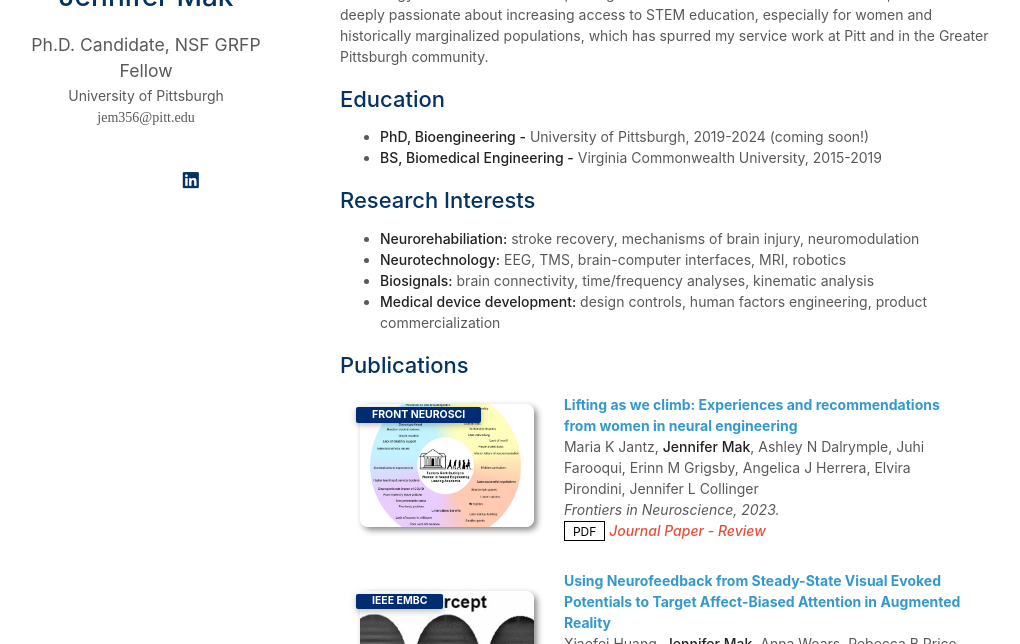
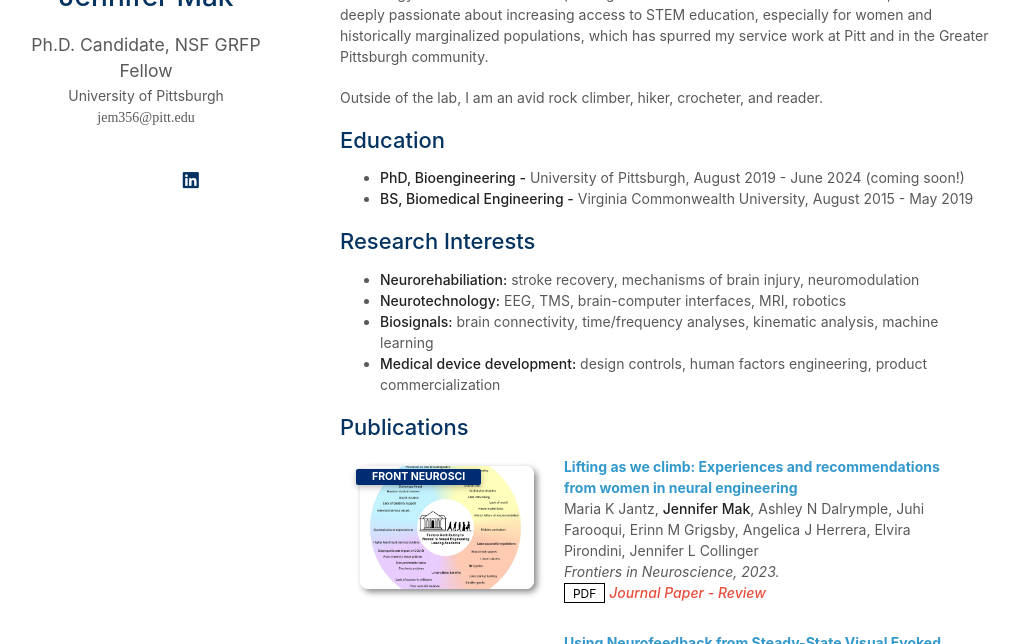
Before and after one commit to jennifer-mak/jennifer-mak, a Jekyll site: the page built from index.md, in a window 1280 px wide and 900 px high, cut to the strip 256-900 px from the top of the window. Shown: the whole strip, without its empty margins (130-1150 px from the left). Built offline with Jekyll 4.4.1, drawn with Linux system fonts in a browser that asks for light colours; nearby versions of some CDN libraries; a style sheet for code colours, icons or effects is not loaded; our own code applies the rules of GitHub Pages for plain Markdown files.

Commit message:
Update index.md

```diff
--- a/index.md
+++ b/index.md
@@ -6,15 +6,17 @@ layout: homepage
 
 Welcome to my page! I am currently in my fifth year of my PhD in Bioengineering at the University of Pittsburgh where I am a member of the Rehab Neural Engineering Labs under Dr. George Wittenberg. My thesis work is on understanding the brain mechanisms involved in the attention (spatial neglect) and motor (upper limb hemiparesis) deficits after stroke, and building technology-driven methods for improving stroke rehabilitation. Outside of research, I am also deeply passionate about increasing access to STEM education, especially for women and historically marginalized populations, which has spurred my service work at Pitt and in the Greater Pittsburgh community.
 
+Outside of the lab, I am an avid rock climber, hiker, crocheter, and reader.
+
 ## Education
-- **PhD, Bioengineering -** University of Pittsburgh, 2019-2024 (coming soon!)
-- **BS, Biomedical Engineering -** Virginia Commonwealth University, 2015-2019
+- **PhD, Bioengineering -** University of Pittsburgh, August 2019 - June 2024 (coming soon!)
+- **BS, Biomedical Engineering -** Virginia Commonwealth University, August 2015 - May 2019
 
 ## Research Interests
 
 - **Neurorehabiliation:** stroke recovery, mechanisms of brain injury, neuromodulation
 - **Neurotechnology:** EEG, TMS, brain-computer interfaces, MRI, robotics
-- **Biosignals:** brain connectivity, time/frequency analyses, kinematic analysis
+- **Biosignals:** brain connectivity, time/frequency analyses, kinematic analysis, machine learning
 - **Medical device development:** design controls, human factors engineering, product commercialization
 
 
```
